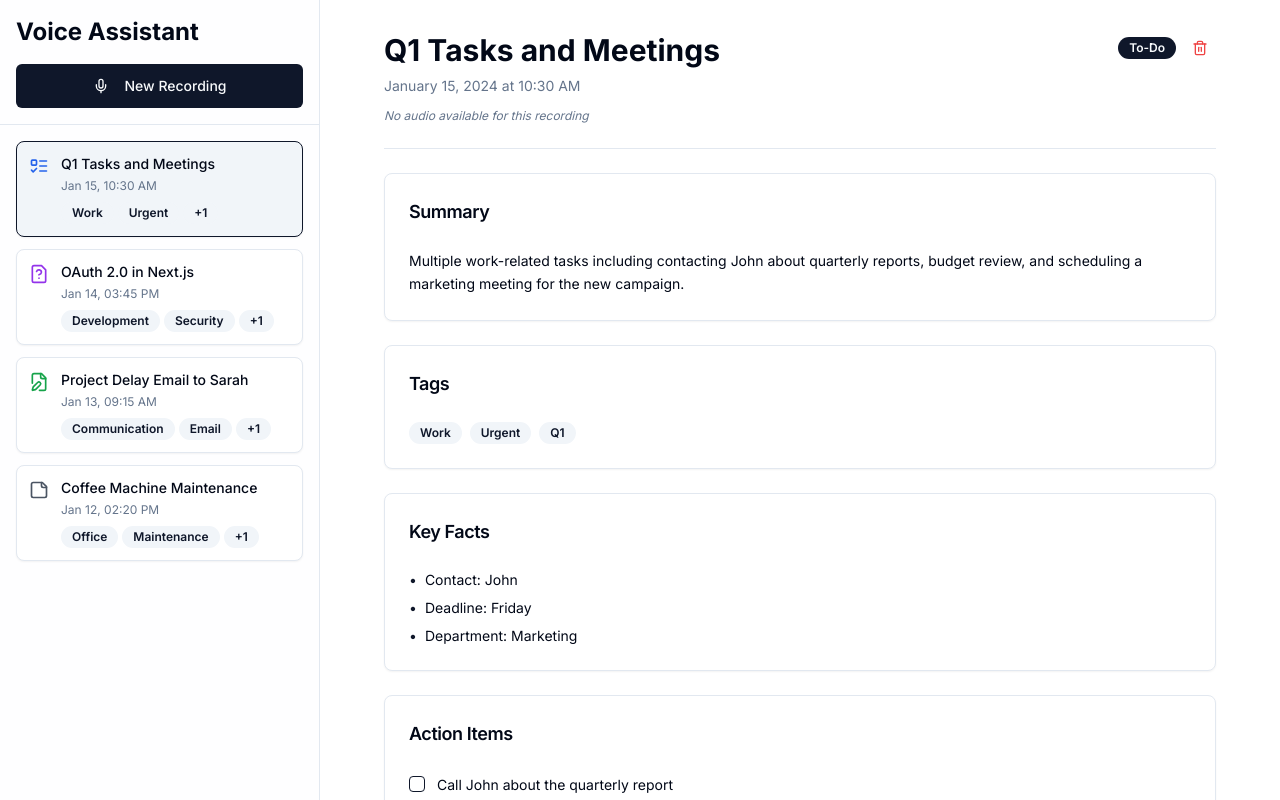
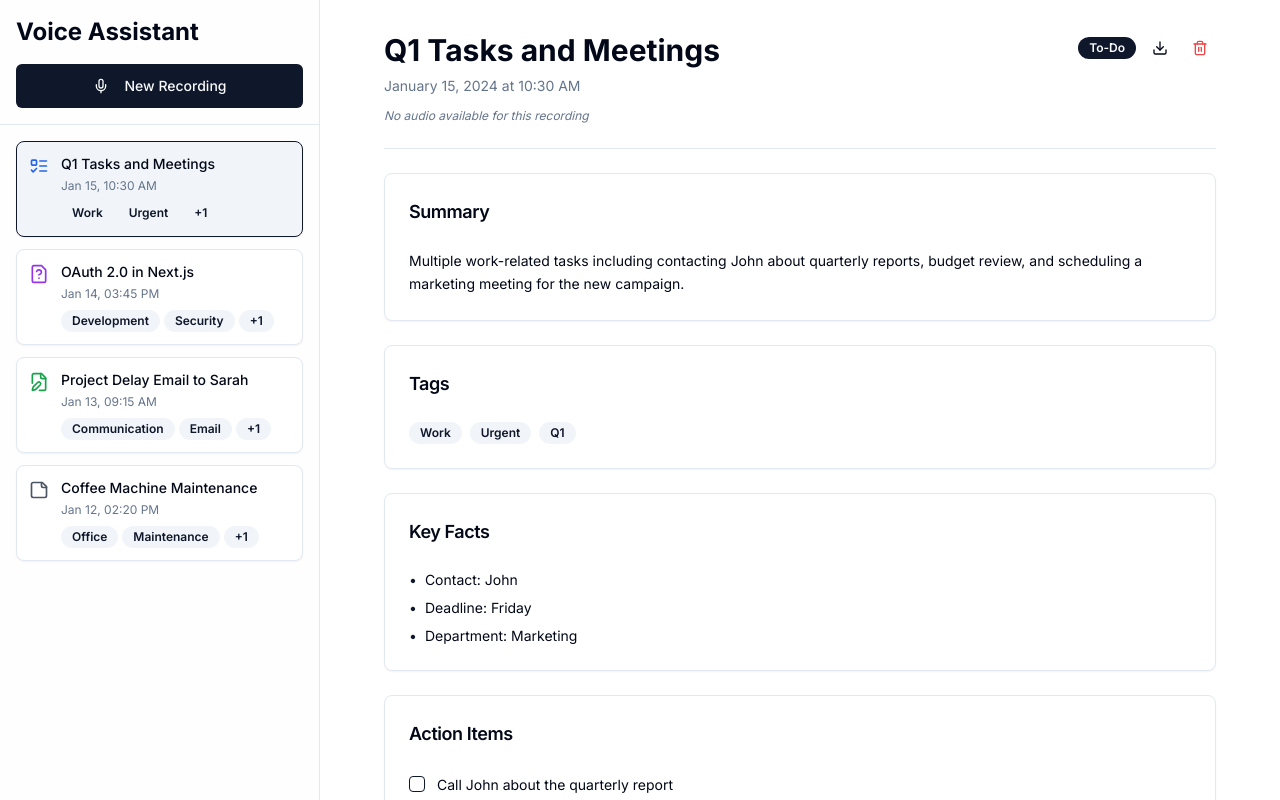
Before and after one commit to martinbockt/transcriber, a Next.js app: page / in a window 1280 px wide. Built offline with nearby package versions, Linux system fonts and the light colour scheme.

Commit message:
auto-claude: subtask-3-2 - Add export button to DetailView

```diff
--- a/components/DetailView.tsx
+++ b/components/DetailView.tsx
@@ -1,7 +1,7 @@
 "use client";
 
 import { useState } from 'react';
-import { ChevronDown, ChevronUp, Trash2 } from 'lucide-react';
+import { ChevronDown, ChevronUp, Trash2, Download } from 'lucide-react';
 import { Card, CardContent, CardHeader, CardTitle } from '@/components/ui/card';
 import { Badge } from '@/components/ui/badge';
 import { Button } from '@/components/ui/button';
@@ -21,6 +21,7 @@ import { TodoView } from './TodoView';
 import { ResearchView } from './ResearchView';
 import { DraftView } from './DraftView';
 import { AudioPlayer } from './AudioPlayer';
+import { ExportDialog } from './ExportDialog';
 import type { VoiceItem } from '@/types/voice-item';
 
 interface DetailViewProps {
@@ -45,6 +46,7 @@ const intentVariants = {
 
 export function DetailView({ item, onToggleTodo, onDelete }: DetailViewProps) {
   const [showTranscript, setShowTranscript] = useState(false);
+  const [showExportDialog, setShowExportDialog] = useState(false);
 
   return (
     <div className="flex-1 overflow-y-auto">
@@ -57,6 +59,14 @@ export function DetailView({ item, onToggleTodo, onDelete }: DetailViewProps) {
               <Badge variant={intentVariants[item.intent]}>
                 {intentLabels[item.intent]}
               </Badge>
+              <Button
+                variant="ghost"
+                size="sm"
+                className="h-8 w-8 p-0"
+                onClick={() => setShowExportDialog(true)}
+              >
+                <Download className="h-4 w-4" />
+              </Button>
               {onDelete && (
                 <AlertDialog>
                   <AlertDialogTrigger asChild>
@@ -188,6 +198,13 @@ export function DetailView({ item, onToggleTodo, onDelete }: DetailViewProps) {
           )}
         </Card>
       </div>
+
+      {/* Export Dialog */}
+      <ExportDialog
+        open={showExportDialog}
+        onOpenChange={setShowExportDialog}
+        items={[item]}
+      />
     </div>
   );
 }
```
